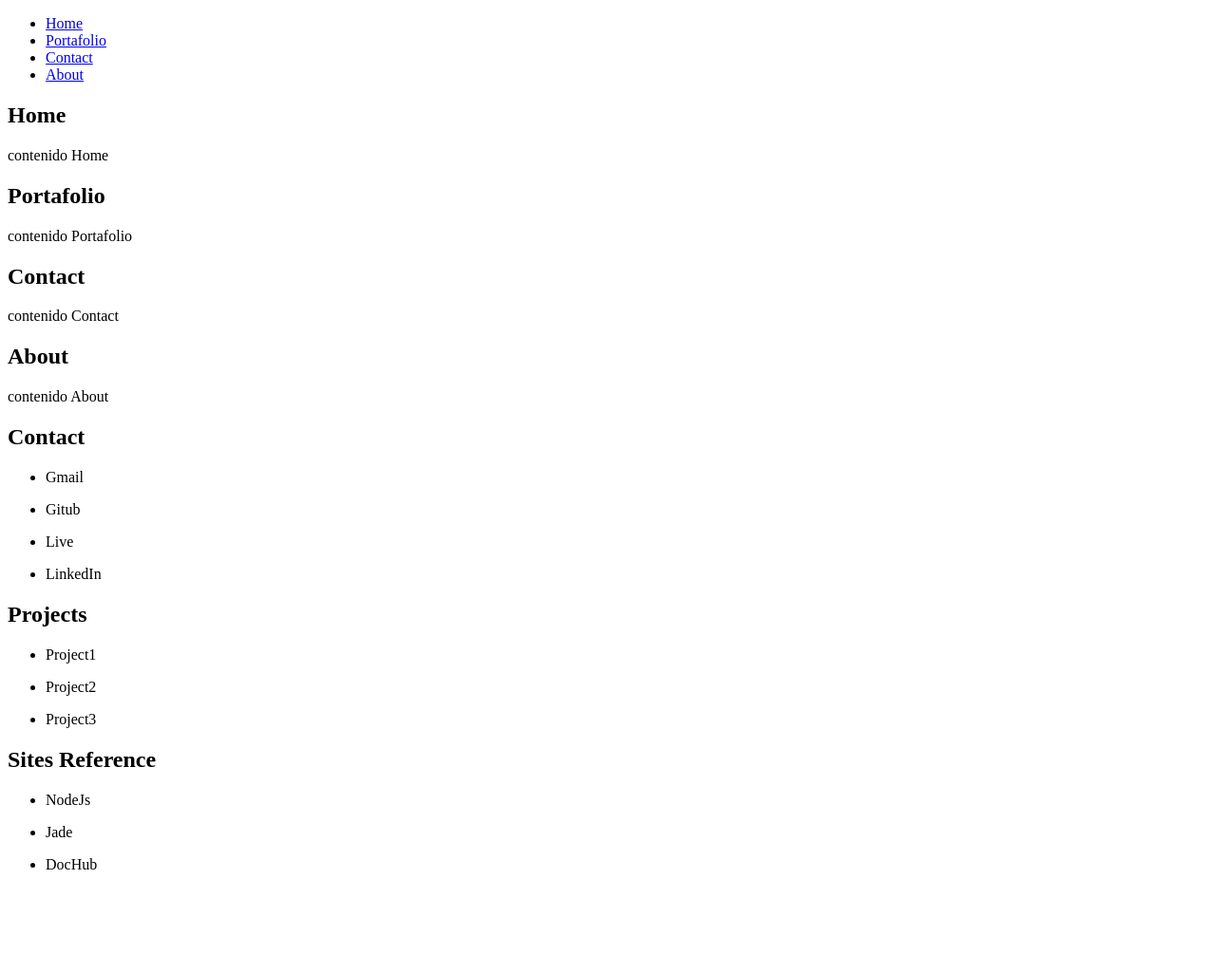
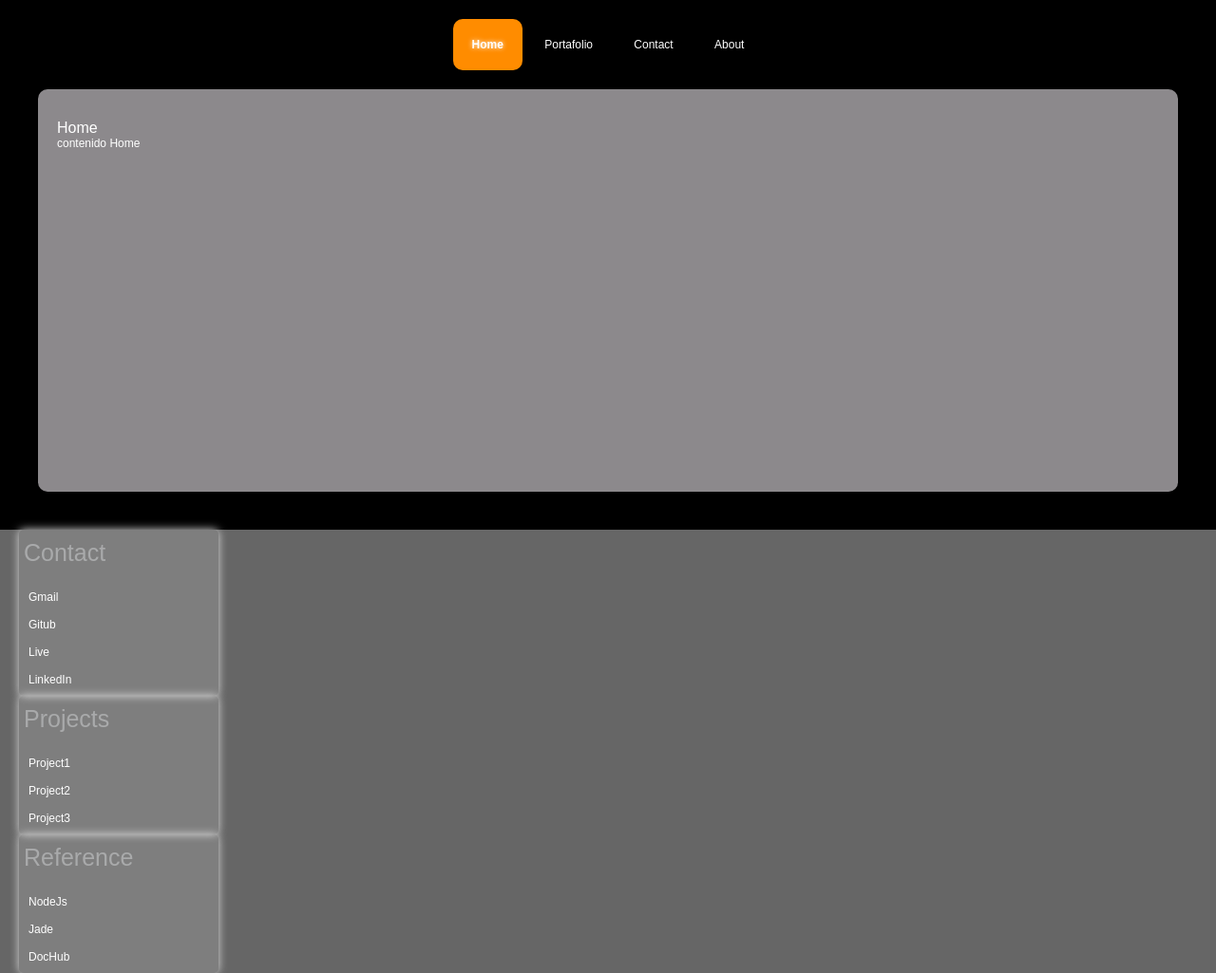
Before and after one commit to sercheo87/portafolio, a plain HTML site: page index.html in a window 1280 px wide. Shown: the whole page at 95% size. Before the commit the page ends 936 px from the top, so only its background shows below. Drawn offline with nearby package versions, Linux system fonts and the light colour scheme.

Commit message:
Navegacion

```diff
--- a/css/style.css
+++ b/css/style.css
@@ -1,6 +1,128 @@
-*{
-    padding:0;
-    }
-    body{
-        background:black;
-    }
+body{
+    background:black;
+    font: 12px/14px sans-serif;
+    color:white;
+}
+
+h1{
+    font: 16px sans-serif;
+}
+h2{
+    font: 14px sans-serif;
+}
+p{
+    font: 12px sans-serif;
+}
+
+/* navigation */
+nav{
+    text-align:center;
+    margin-top: 40px;
+}
+nav span {
+    padding-right:2em;
+    cursor:pointer;
+    padding: 20px;
+}
+
+.navigation li{
+    display:inline-block;
+}
+
+.navigation li span.selected{
+    background-color: #ff8c00;
+    border-radius:10px;
+    font-weight:bold;
+    text-shadow:0px 0px 5px;
+}
+
+.navigation li span:hover{
+    background-color: rgba(254,140,0,0.5);
+    border-radius:10px;
+    text-shadow:0px 0px 5px;
+}
+
+/* container */
+div.container{
+    height:400px;
+    background-color:#8c898c;
+    position:relative;
+    border-radius:10px;
+    padding: 1em 3em;
+    margin: 40px 40px;
+}
+
+div.container div{
+    height:400px;
+    width:80%;
+    position:absolute;
+    margin:0 auto auto;
+    left:0;
+    -webkit-transition: opacity 1s ease-in-out;
+    -moz-transition: opacity 1s ease-in-out;
+    -o-transition: opacity 1s ease-in-out;
+    transition: opacity 1s ease-in-out;
+    opacity:0;
+    -ms-filter:"progid:DXImageTransform.Microsoft.Alpha(Opacity=0)";
+    filter: alpha(opacity=0);
+    padding:20px;
+}
+
+div.container div.opaque {
+  opacity:1;
+  -ms-filter:"progid:DXImageTransform.Microsoft.Alpha(Opacity=100)";
+  filter: alpha(opacity=1);
+}
+/* footer */
+
+footer{
+    margin-top:20px;
+    background-color:#666666;
+}
+
+footer section{
+    width:200px;
+    border: 0px;
+    background-color:rgba(219,219,219, 0.2);
+    border-radius:5px;
+    margin:0px 20px;
+    padding:10px 5px;
+    -moz-box-shadow: 0px 5px 10px #dbdbdb;
+    -webkit-box-shadow: 0px 5px 10px #dbdbdb;
+    box-shadow: 0px 0px 10px #dbdbdb;
+}
+
+footer section h2{
+    color:#a9aaab;
+    font: 25px sans-serif;
+    margin-bottom:10px;
+}
+
+footer ul{
+    list-style:none;
+}
+
+footer li{
+    padding:15px 5px 0px 5px;
+}
+
+footer a{
+    cursor: pointer;
+    text-decoration: none;
+    color:#ffffff;
+    -moz-transition:all 0.5s ease-in-out;
+    -webkit-transition:all 0.5s ease-in-out;
+    -o-transition:all 0.5s ease-in-out;
+    transition:all 0.5s ease-in-out;
+}
+
+footer a:hover{
+    -moz-transition:all 0.2s ease-in-out;
+    -webkit-transition:all 0.2s ease-in-out;
+    -o-transition:all 0.2s ease-in-out;
+    transition:all 0.2s ease-in-out;
+    font-weight: bold;
+    color:#ff8c00;
+    padding-left:15px;
+    text-shadow: 2px 3px 10px #fafcff;
+}
--- a/index.html
+++ b/index.html
@@ -1,92 +1,97 @@
 <!DOCTYPE html>
 <html>
-<header>
-    <title>Portafolio Sercheo!!!</title>
-    <link href="css/style.css"/>
-</header>
+    <header>
+        <title>Portafolio Sercheo!!!</title>
+        <link href="css/reset.css" rel="stylesheet"
+        type="text/css" media="all" />
+        <link href="css/style.css" rel="stylesheet" type="text/css" media="all"
+        />
+        <script type="text/javascript" src="https://ajax.googleapis.com/ajax/libs/jquery/1.10.2/jquery.min.js"></script>
+        <script type="text/javascript" src="js/script.js"></script>
+    </header>
+
     <body>
-        <nav>
+        <nav id="navigation" class="navigation">
             <ul>
                 <li>
-                    <a href="#">Home</a>
+                    <span id="home" class="selected">Home</span>
                 </li>
                 <li>
-                    <a href="#">Portafolio</a>
+                    <span id="portafolio">Portafolio</span>
                 </li>
                 <li>
-                    <a href="#">Contact</a>
+                    <span id="contact">Contact</span>
                 </li>
                 <li>
-                    <a href="#">About</a>
+                    <span id="about">About</span>
                 </li>
             </ul>
         </nav>
-
-        <div class="container">
-            <div class="home">
-                <h2>Home</h2>
+        <div id="container" class="container">
+            <div class="home opaque">
+                <h1>Home</h1>
                 <p>contenido Home</p>
             </div>
             <div class="portafolio">
-                <h2>Portafolio</h2>
+                <h1>Portafolio</h1>
                 <p>contenido Portafolio</p>
             </div>
             <div class="contact">
-                <h2>Contact</h2>
+                <h1>Contact</h1>
                 <p>contenido Contact</p>
             </div>
             <div class="about">
-                <h2>About</h2>
+                <h1>About</h1>
                 <p>contenido About</p>
             </div>
         </div>
-
         <footer>
             <section>
-                <h1>Contact</h1>
+                <h2>Contact</h2>
                 <ul>
                     <li>
-                        <p>Gmail</p>
+                        <a href="#">Gmail</a>
                     </li>
                     <li>
-                        <p>Gitub</p>
+                        <a href="#">Gitub</a>
                     </li>
                     <li>
-                        <p>Live</p>
+                        <a href="#">Live</a>
                     </li>
                     <li>
-                        <p>LinkedIn</p>
+                        <a href="#">LinkedIn</a>
                     </li>
                 </ul>
             </section>
             <section>
-                <h1>Projects</h1>
+                <h2>Projects</h2>
                 <ul>
                     <li>
-                        <p>Project1</p>
+                        <a href="#">Project1</a>
                     </li>
                     <li>
-                        <p>Project2</p>
+                        <a href="#">Project2</a>
                     </li>
                     <li>
-                        <p>Project3</p>
+                        <a href="#">Project3</a>
                     </li>
                 </ul>
             </section>
             <section>
-                <h1>Sites Reference</h1>
+                <h2>Reference</h2>
                 <ul>
                     <li>
-                        <p>NodeJs</p>
+                        <a href="#">NodeJs</a>
                     </li>
                     <li>
-                        <p>Jade</p>
+                        <a href="#">Jade</a>
                     </li>
                     <li>
-                        <p>DocHub</p>
+                        <a href="#">DocHub</a>
                     </li>
                 </ul>
             </section>
         </footer>
     </body>
+
 </html>
--- /dev/null
+++ b/js/script.js
@@ -0,0 +1,11 @@
+$(document).ready(function() {
+  $("#navigation span").on('click',function() {
+        $('.container div').removeClass("opaque");
+        $('#navigation span').removeClass("selected");
+
+        var $input = $(this);
+        $('.'+$input.attr( "id" )).addClass("opaque");
+        $(this).addClass("selected");
+
+  });
+});
```
